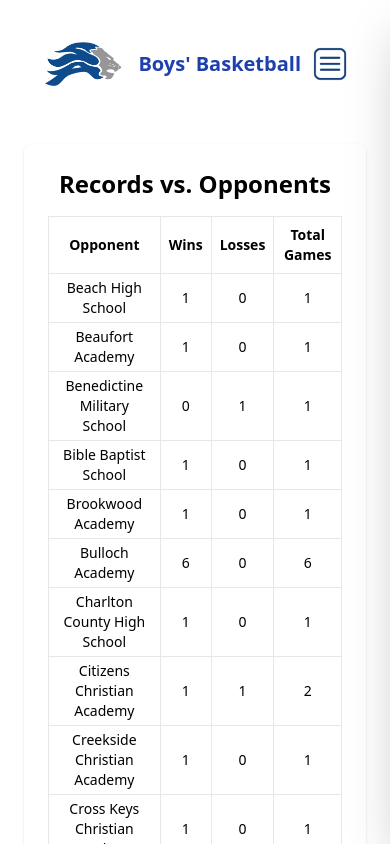
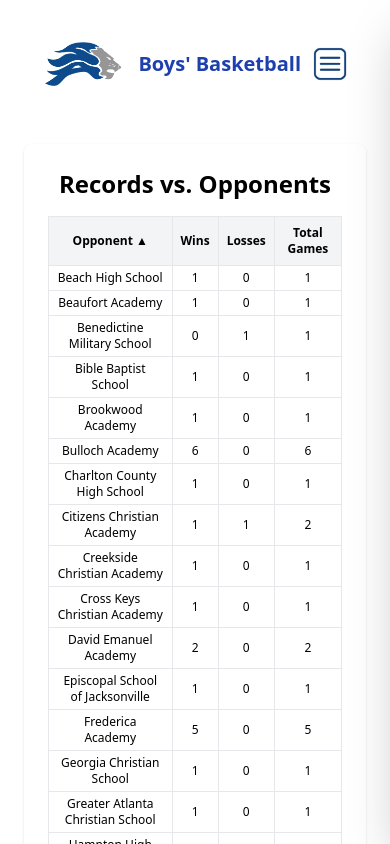
Before and after one commit to newonda1/st-andrews-basketball, a React (Vite) app: page /records/opponents in a window 390 px wide. Shown: the top 844 px of the page. Built offline with nearby package versions, Linux system fonts and the light colour scheme.

Commit message:
Update RecordsVsOpponents.jsx

```diff
--- a/src/pages/RecordsVsOpponents.jsx
+++ b/src/pages/RecordsVsOpponents.jsx
@@ -3,15 +3,17 @@ import React, { useEffect, useState } from "react";
 function RecordsVsOpponents() {
   const [games, setGames] = useState([]);
   const [opponentRecords, setOpponentRecords] = useState({});
+  const [sortField, setSortField] = useState("Opponent");
+  const [sortDirection, setSortDirection] = useState("asc");
 
   useEffect(() => {
     fetch("/data/games.json")
-      .then(res => res.json())
-      .then(data => {
+      .then((res) => res.json())
+      .then((data) => {
         setGames(data);
         const records = {};
 
-        data.forEach(game => {
+        data.forEach((game) => {
           const name = game.Opponent;
           if (!records[name]) {
             records[name] = { wins: 0, losses: 0 };
@@ -26,27 +28,84 @@ function RecordsVsOpponents() {
 
         setOpponentRecords(records);
       })
-      .catch(err => console.error("Failed to load games.json", err));
+      .catch((err) => console.error("Failed to load games.json", err));
   }, []);
 
-  const sortedOpponents = Object.entries(opponentRecords)
-    .sort((a, b) => a[0].localeCompare(b[0]));
+  const handleSort = (field) => {
+    if (field === sortField) {
+      setSortDirection(sortDirection === "asc" ? "desc" : "asc");
+    } else {
+      setSortField(field);
+      setSortDirection("asc");
+    }
+  };
+
+  const sortedOpponents = Object.entries(opponentRecords).sort((a, b) => {
+    let aVal, bVal;
+
+    if (sortField === "Opponent") {
+      aVal = a[0];
+      bVal = b[0];
+    } else if (sortField === "Wins") {
+      aVal = a[1].wins;
+      bVal = b[1].wins;
+    } else if (sortField === "Losses") {
+      aVal = a[1].losses;
+      bVal = b[1].losses;
+    } else {
+      // Total
+      aVal = a[1].wins + a[1].losses;
+      bVal = b[1].wins + b[1].losses;
+    }
+
+    if (typeof aVal === "string") {
+      return sortDirection === "asc"
+        ? aVal.localeCompare(bVal)
+        : bVal.localeCompare(aVal);
+    } else {
+      return sortDirection === "asc" ? aVal - bVal : bVal - aVal;
+    }
+  });
 
   return (
     <div className="max-w-4xl mx-auto p-6 bg-white shadow rounded-lg">
       <h1 className="text-2xl font-bold mb-4 text-center">Records vs. Opponents</h1>
-      <table className="w-full text-sm md:text-base text-center border">
+      <div className="overflow-x-auto">
+        <table className="w-full text-xs sm:text-sm md:text-base text-center border">
           <thead>
-          <tr>
-            <th className="border p-2">Opponent</th>
-            <th className="border p-2">Wins</th>
-            <th className="border p-2">Losses</th>
-            <th className="border p-2">Total Games</th>
+            <tr className="bg-gray-100">
+              <th
+                className="border p-2 cursor-pointer"
+                onClick={() => handleSort("Opponent")}
+              >
+                Opponent{" "}
+                {sortField === "Opponent" && (sortDirection === "asc" ? "▲" : "▼")}
+              </th>
+              <th
+                className="border p-2 cursor-pointer"
+                onClick={() => handleSort("Wins")}
+              >
+                Wins {sortField === "Wins" && (sortDirection === "asc" ? "▲" : "▼")}
+              </th>
+              <th
+                className="border p-2 cursor-pointer"
+                onClick={() => handleSort("Losses")}
+              >
+                Losses{" "}
+                {sortField === "Losses" && (sortDirection === "asc" ? "▲" : "▼")}
+              </th>
+              <th
+                className="border p-2 cursor-pointer"
+                onClick={() => handleSort("Total")}
+              >
+                Total Games{" "}
+                {sortField === "Total" && (sortDirection === "asc" ? "▲" : "▼")}
+              </th>
             </tr>
           </thead>
           <tbody>
             {sortedOpponents.map(([opponent, record], idx) => (
-            <tr key={idx}>
+              <tr key={idx} className="hover:bg-gray-50">
                 <td className="border px-2 py-1">{opponent}</td>
                 <td className="border px-2 py-1">{record.wins}</td>
                 <td className="border px-2 py-1">{record.losses}</td>
@@ -56,6 +115,7 @@ function RecordsVsOpponents() {
           </tbody>
         </table>
       </div>
+    </div>
   );
 }
 
```
Lines whose indentation alone changed are shown as unchanged.
